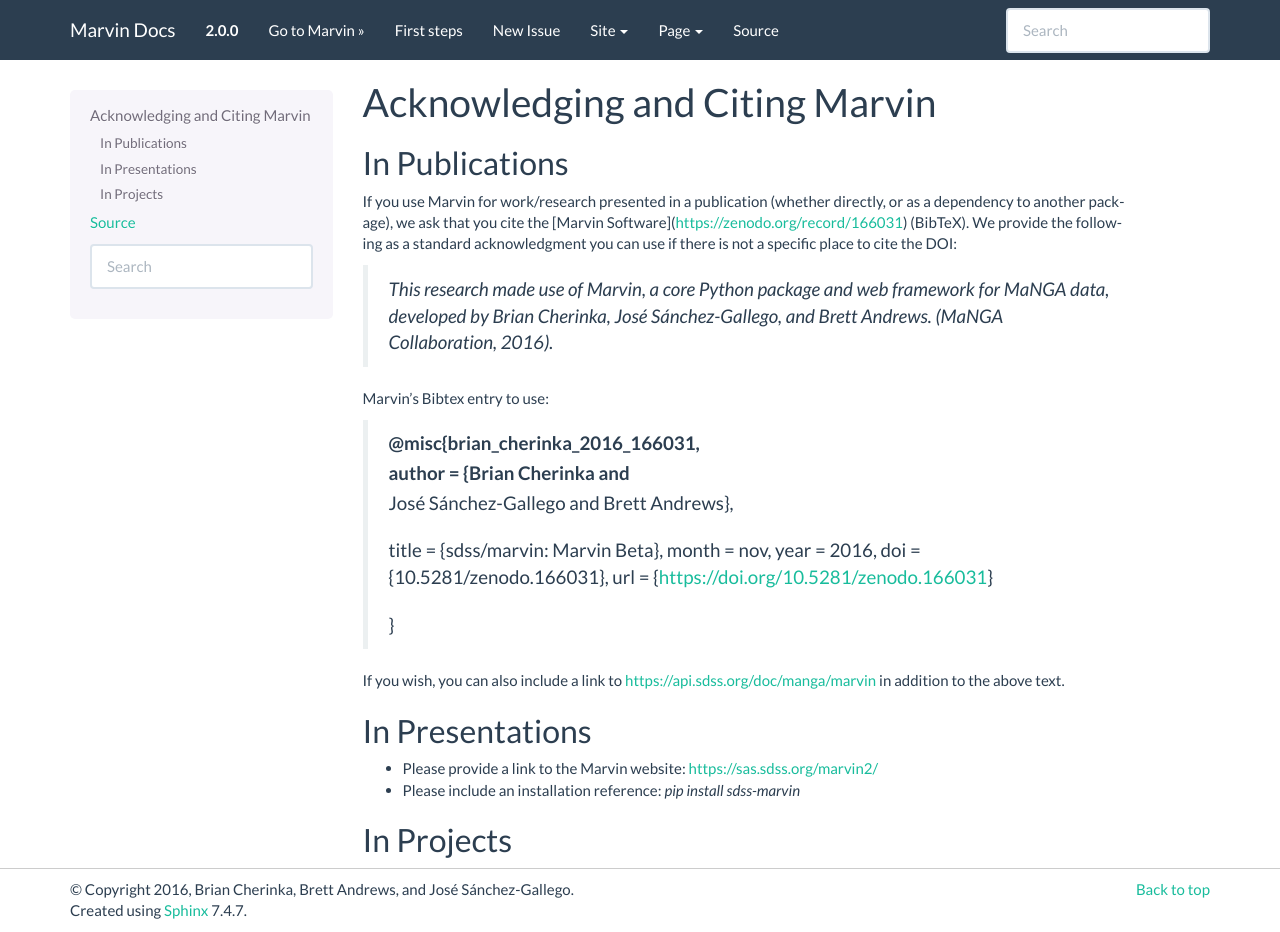
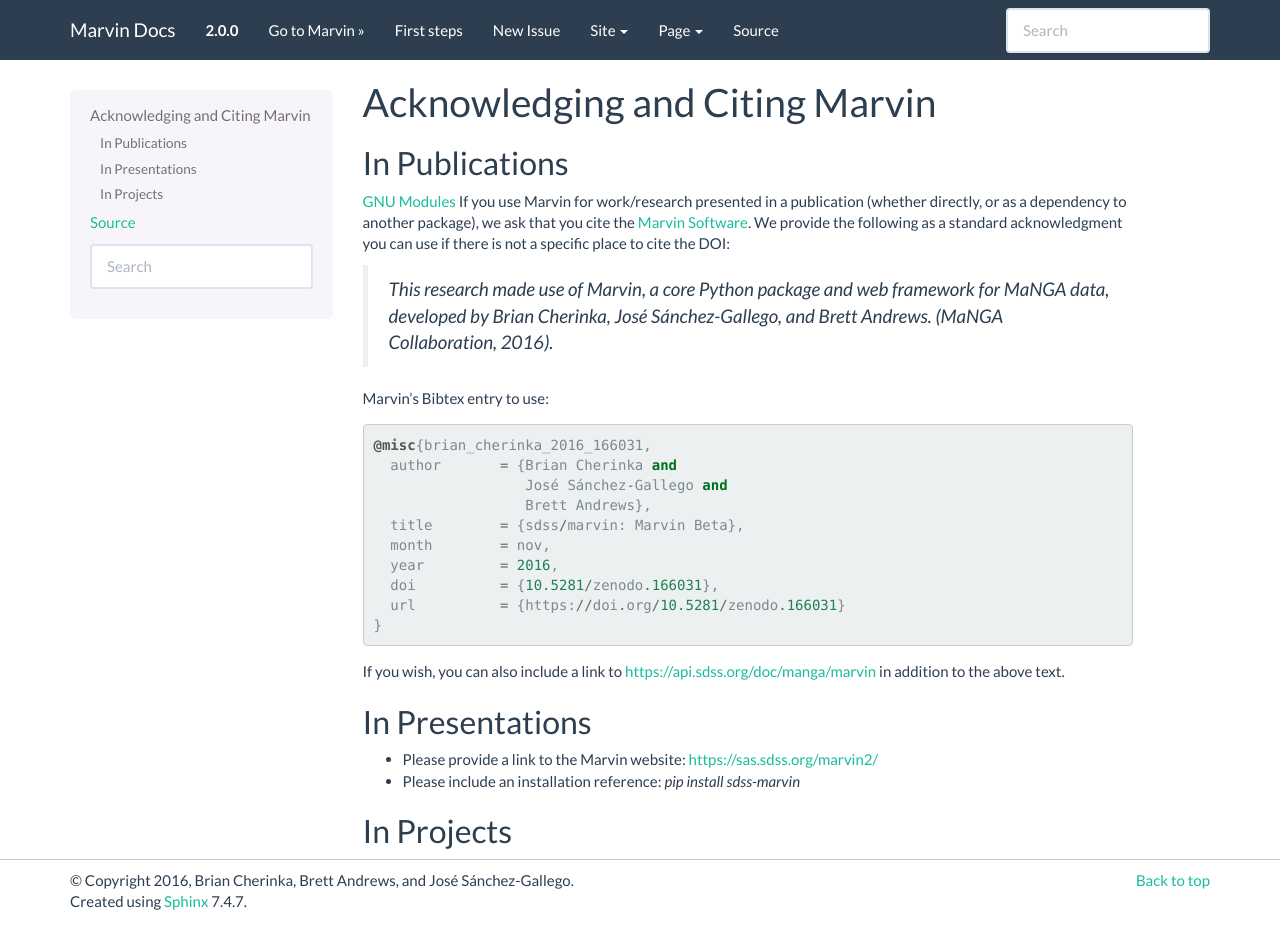
Before and after one commit to sdss/marvin, a Sphinx documentation site: the page built from docs/sphinx/citation.rst, in a window 1280 px wide and 932 px high. Built offline with Sphinx 7.4.7, drawn with Linux system fonts in a browser that asks for light colours; pages that are not in the unit, such as notebooks, are missing from menus.

Commit message:
tweaking formating in citation docs

```diff
--- a/docs/sphinx/citation.rst
+++ b/docs/sphinx/citation.rst
@@ -8,13 +8,13 @@
 
 In Publications
 ^^^^^^^^^^^^^^^
-
-If you use Marvin for work/research presented in a publication (whether directly, or as a dependency to another package), we ask that you cite the [Marvin Software](https://zenodo.org/record/166031) (BibTeX). We provide the following as a standard acknowledgment you can use if there is not a specific place to cite the DOI:
+`GNU Modules <http://modules.sourceforge.net>`_
+If you use Marvin for work/research presented in a publication (whether directly, or as a dependency to another package), we ask that you cite the `Marvin Software <https://zenodo.org/record/166031>`_. We provide the following as a standard acknowledgment you can use if there is not a specific place to cite the DOI:
 
     *This research made use of Marvin, a core Python package and web framework for MaNGA data, developed by Brian Cherinka,
     José Sánchez-Gallego, and Brett Andrews. (MaNGA Collaboration, 2016).*
 
-Marvin's Bibtex entry to use:
+Marvin's Bibtex entry to use::
 
     @misc{brian_cherinka_2016_166031,
       author       = {Brian Cherinka and
```
